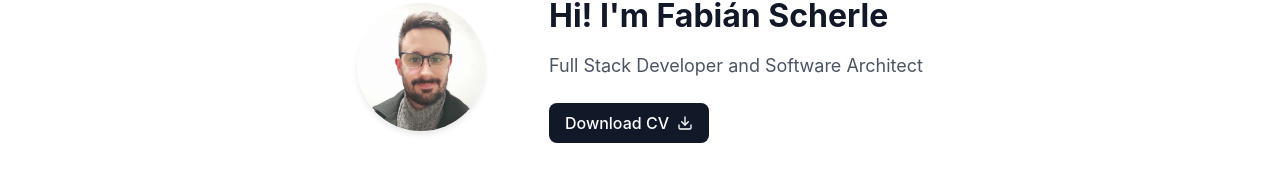
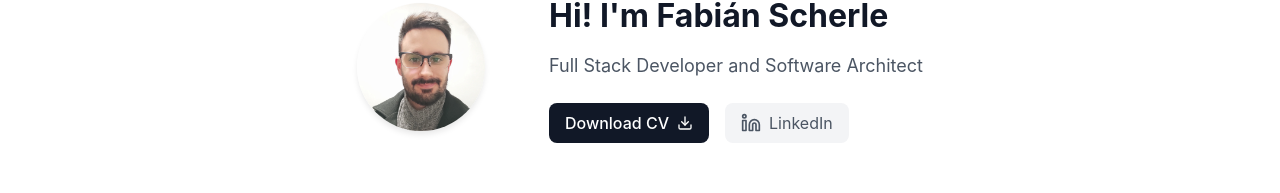
Before and after one commit to fabian-scherle/fabian-scherle.github.io, a React (Vite) app: page / in a window 1280 px wide. Shown: the part 253-446 px from the top of the page. Built offline with nearby package versions, Linux system fonts and the light colour scheme.

Commit message:
Linkedin button

```diff
--- a/src/components/sections/photo-section/photo-section.css
+++ b/src/components/sections/photo-section/photo-section.css
@@ -58,6 +58,34 @@
   text-align: center;
 }
 
+.profile-actions {
+  display: flex;
+  gap: 1rem;
+  align-items: center;
+}
+
+.social-link {
+  display: inline-flex;
+  align-items: center;
+  gap: 0.5rem;
+  padding: 0.5rem 1rem;
+  border-radius: 0.5rem;
+  text-decoration: none;
+  color: var(--color-gray-600);
+  background-color: var(--color-gray-100);
+  transition: all 0.2s;
+}
+
+.social-link:hover {
+  background-color: var(--color-gray-200);
+  color: var(--color-gray-900);
+}
+
+.social-icon {
+  width: 1.25rem;
+  height: 1.25rem;
+}
+
 @media (min-width: 768px) {
   .photo-content {
     flex-direction: row;
--- a/src/components/sections/photo-section/photo-section.tsx
+++ b/src/components/sections/photo-section/photo-section.tsx
@@ -4,6 +4,7 @@ import { Button } from '../../ui/button/button';
 import { Container } from '../../ui/container/container';
 import { Section } from '../../ui/section/section';
 import './photo-section.css';
+import { Linkedin } from 'lucide-react';
 
 export const PhotoSection: React.FC = () => {
   const { t, i18n } = useTranslation();
@@ -26,7 +27,18 @@ export const PhotoSection: React.FC = () => {
           <div className="profile-info">
             <h2 className="profile-title">{t('photo.greeting')}</h2>
             <p className="profile-description">{t('photo.description')}</p>
-            <Button href={getCVPath()} icon>{t('photo.downloadCV')}</Button>
+            <div className="profile-actions">
+              <Button href={getCVPath()} icon>{t('photo.downloadCV')}</Button>
+              <a
+                href="https://www.linkedin.com/in/fabián-scherle-carboneres-5ba3831b5/"
+                target="_blank"
+                rel="noopener noreferrer"
+                className="social-link"
+              >
+                <Linkedin className="social-icon" />
+                <span>LinkedIn</span>
+              </a>
+            </div>
           </div>
         </div>
       </Container>
```
